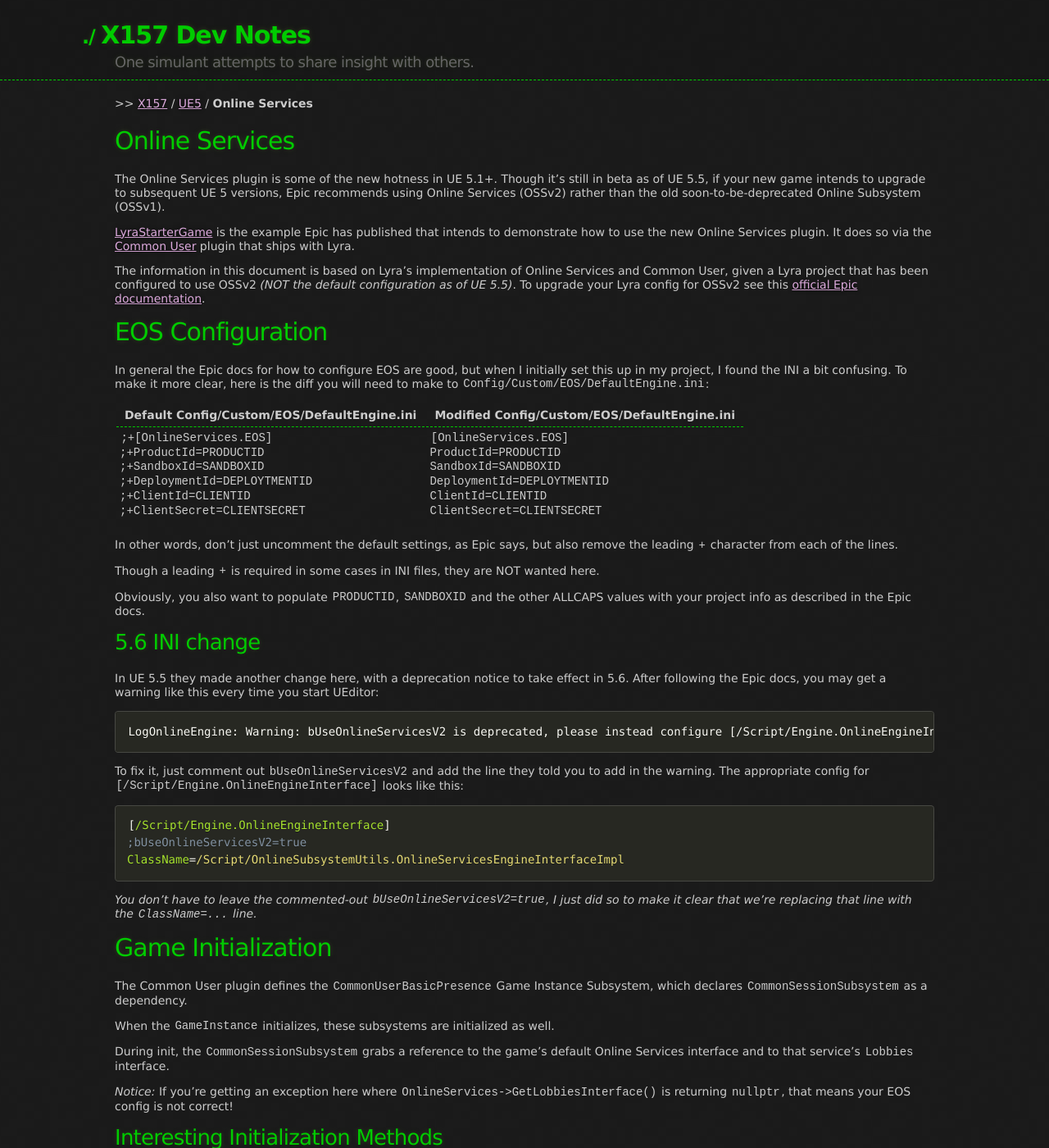
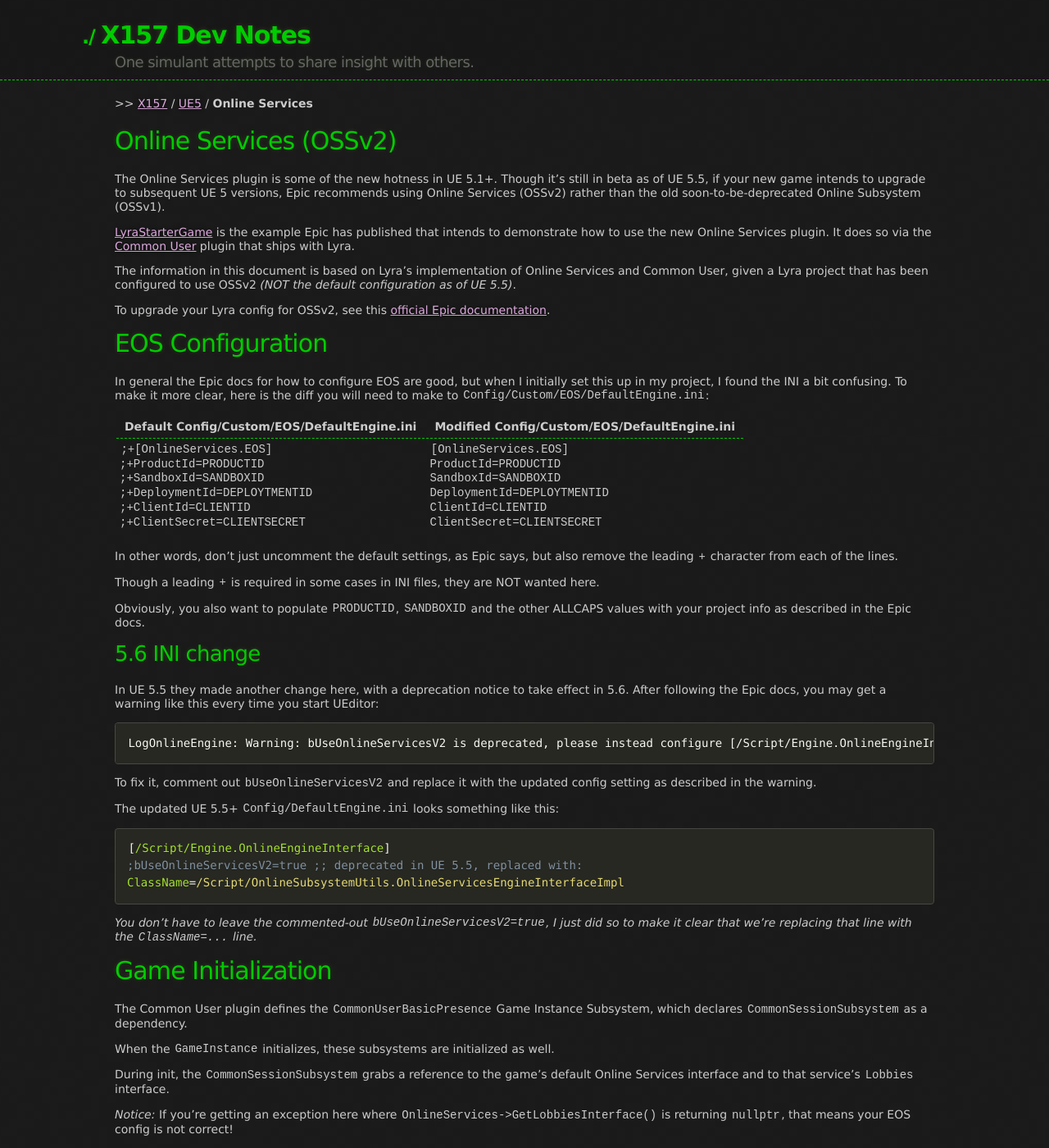
Before and after one commit to x157/x157.github.io, a Jekyll site: the page built from UE5/OnlineServices/index.md, in a window 1280 px wide and 1400 px high. Shown: the whole window at 82% size. Built offline with Jekyll 4.4.1, drawn with Linux system fonts in a browser that asks for light colours.

Commit message:
Update OSSv2 notes
Make it clear the config update is in DefaultEngine.ini

````diff
--- a/UE5/OnlineServices/index.md
+++ b/UE5/OnlineServices/index.md
@@ -1,11 +1,11 @@
 ---
-title: "Online Services in UE5"
+title: "Online Services (OSSv2) | UE5"
 description: "Overview of Unreal Engine's Online Services (OSSv2) plugin"
 breadcrumb_path: "UE5"
 breadcrumb_name: "Online Services"
 ---
 
-# Online Services
+# Online Services (OSSv2)
 
 The Online Services plugin is some of the new hotness in UE 5.1+.
 Though it's still in beta as of UE 5.5, if your new game intends to upgrade
@@ -21,7 +21,8 @@
 The information in this document is based on Lyra's implementation of
 Online Services and Common User, given a Lyra project that has been configured
 to use OSSv2 *(NOT the default configuration as of UE 5.5)*.
-To upgrade your Lyra config for OSSv2 see this
+
+To upgrade your Lyra config for OSSv2, see this
 [official Epic documentation](https://dev.epicgames.com/documentation/en-us/unreal-engine/common-user-plugin-in-unreal-engine-for-lyra-sample-game#usingtheonlineservicesplugin).
 
 
@@ -31,7 +32,7 @@
 my project, I found the INI a bit confusing.  To make it more clear, here is the diff you will
 need to make to `Config/Custom/EOS/DefaultEngine.ini`:
 
-| Default Config/Custom/EOS/DefaultEngine.ini                                                                                                                                      | Modified Config/Custom/EOS/DefaultEngine.ini                                                                                                                                              |
+| Default Config/Custom/EOS/DefaultEngine.ini | Modified Config/Custom/EOS/DefaultEngine.ini |
 |---|---|
 | <code>;+[OnlineServices.EOS]<br/>;+ProductId=PRODUCTID<br/>;+SandboxId=SANDBOXID<br/>;+DeploymentId=DEPLOYTMENTID<br/>;+ClientId=CLIENTID<br/>;+ClientSecret=CLIENTSECRET</code> | <code>[OnlineServices.EOS]<br/>ProductId=PRODUCTID<br/>SandboxId=SANDBOXID<br/>DeploymentId=DEPLOYTMENTID<br/>ClientId=CLIENTID<br/>ClientSecret=CLIENTSECRET</code> |
 
@@ -52,12 +53,14 @@
 LogOnlineEngine: Warning: bUseOnlineServicesV2 is deprecated, please instead configure [/Script/Engine.OnlineEngineInterface]:ClassName=/Script/OnlineSubsystemUtils.OnlineServicesEngineInterfaceImpl
 ```
 
-To fix it, just comment out `bUseOnlineServicesV2` and add the line they told you to add in the warning.
-The appropriate config for `[/Script/Engine.OnlineEngineInterface]` looks like this:
+To fix it, comment out `bUseOnlineServicesV2` and replace it
+with the updated config setting as described in the warning.
+
+The updated UE 5.5+ `Config/DefaultEngine.ini` looks something like this:
 
 ```ini
 [/Script/Engine.OnlineEngineInterface]
-;bUseOnlineServicesV2=true
+;bUseOnlineServicesV2=true ;; deprecated in UE 5.5, replaced with:
 ClassName=/Script/OnlineSubsystemUtils.OnlineServicesEngineInterfaceImpl
 ```
 
````
